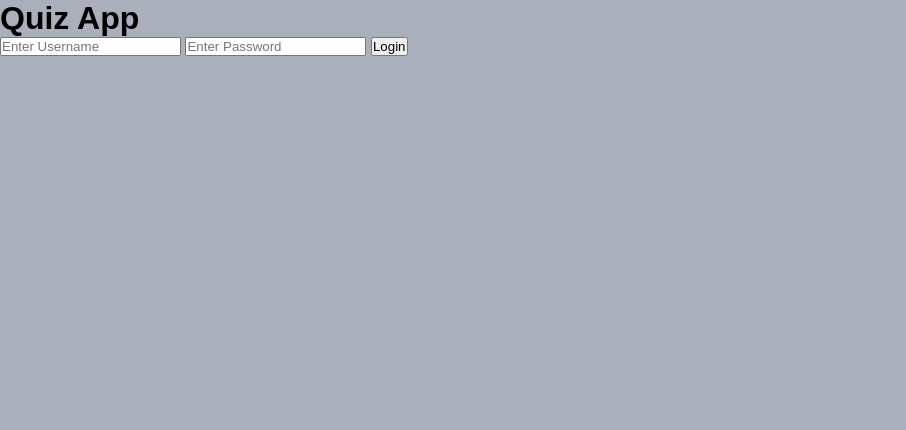
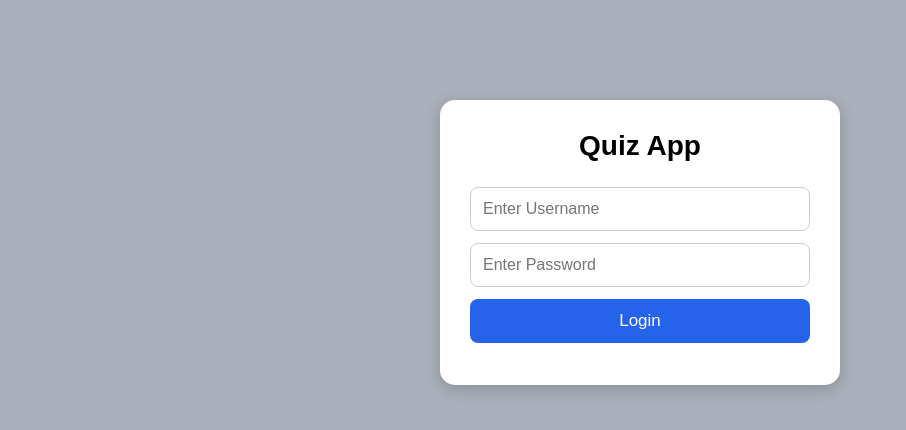
Before and after one commit to sudhanshusrivastava2008-max/quiz-website, a plain HTML site: page index.html in a window 1280 px wide. Shown: the whole page, without its empty margins (0-906 px from the left). Drawn offline with Linux system fonts and the light colour scheme.

Commit message:
Add login page styles to style.css
Added styles for the login page including container, form inputs, and buttons.

```diff
--- a/style.css
+++ b/style.css
@@ -153,3 +153,49 @@ label:hover {
         min-height: 52px;
     }
 }
+/* Login page design */
+.login-container {
+    width: 90%;
+    max-width: 400px;
+    margin: 100px auto;
+    padding: 30px;
+    background: white;
+    border-radius: 15px;
+    box-shadow: 0 4px 15px rgba(0,0,0,0.2);
+    text-align: center;
+}
+
+.login-container h1 {
+    font-size: 28px;
+    margin-bottom: 25px;
+}
+
+#loginForm input {
+    display: block;
+    width: 100%;
+    padding: 12px;
+    margin: 12px 0;
+    border: 1px solid #ccc;
+    border-radius: 8px;
+    font-size: 16px;
+}
+
+#loginForm button {
+    width: 100%;
+    padding: 12px;
+    background: #2563eb;
+    color: white;
+    border: none;
+    border-radius: 8px;
+    font-size: 17px;
+    cursor: pointer;
+}
+
+#loginForm button:hover {
+    background: #1d4ed8;
+}
+
+#error {
+    color: red;
+    margin-top: 12px;
+}
```
